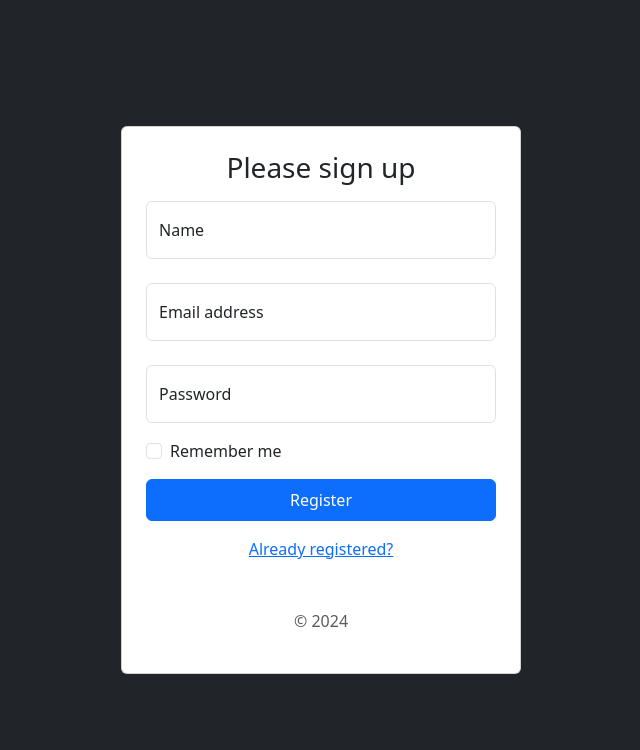
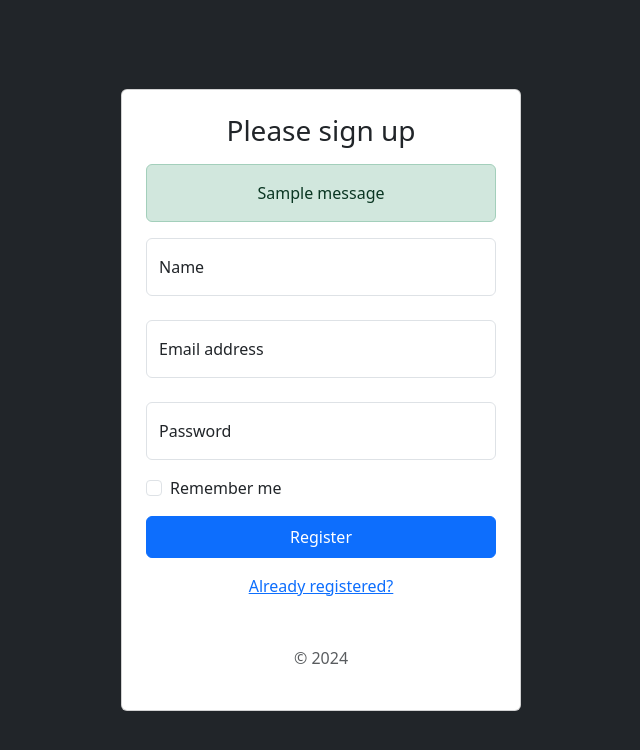
Before and after one commit to iAnisdev/flast-intro, a Flask app: template flaskr/templates/auth/register.html in a window 1280 px wide. Shown: the top 750 px of the page, without its empty margins (319-959 px from the left). Run offline with Flask 3, Linux system fonts and the light colour scheme; the template is opened without the code that fills it, so the values that code supplies are empty; one stand-in notice (Sample message) is shown.

Commit message:
:sparkles: Added flash

```diff
--- a/flaskr/templates/auth/login.html
+++ b/flaskr/templates/auth/login.html
@@ -1,4 +1,5 @@
 {% extends 'base.html' %}
+{% block title %}Login{% endblock %}
 
 {% block content %}
 
@@ -6,7 +7,7 @@
     <div class="card" style="width: 25rem;">
         <form class="p-4" method="post">
             <h1 class="h3 mb-3 fw-normal">Please sign in</h1>
-
+            {% include 'shared/flash.html' %}
             <div class="form-floating">
                 <input type="email" name="email" class="form-control" id="email" placeholder="Email address">
                 <label for="email">Email address</label>
--- a/flaskr/templates/auth/register.html
+++ b/flaskr/templates/auth/register.html
@@ -1,4 +1,5 @@
 {% extends 'base.html' %}
+{% block title %}Register{% endblock %}
 
 {% block content %}
 
@@ -6,7 +7,7 @@
     <div class="card" style="width: 25rem;">
         <form class="p-4" method="post">
             <h1 class="h3 mb-3 fw-normal">Please sign up</h1>
-
+            {% include 'shared/flash.html' %}
             <div class="form-floating">
                 <input type="text" name="name" class="form-control" id="name" placeholder="Name">
                 <label for="name">Name</label>
--- /dev/null
+++ b/flaskr/templates/shared/flash.html
@@ -0,0 +1,11 @@
+{% with messages = get_flashed_messages(with_categories=true) %}
+    {% if messages %}
+        <div class="flash-messages">
+            {% for category, message in messages %}
+                <div class="alert alert-{{ category }}" role="alert">
+                    {{ message }}
+                </div>
+            {% endfor %}
+        </div>
+    {% endif %}
+{% endwith %}
```
